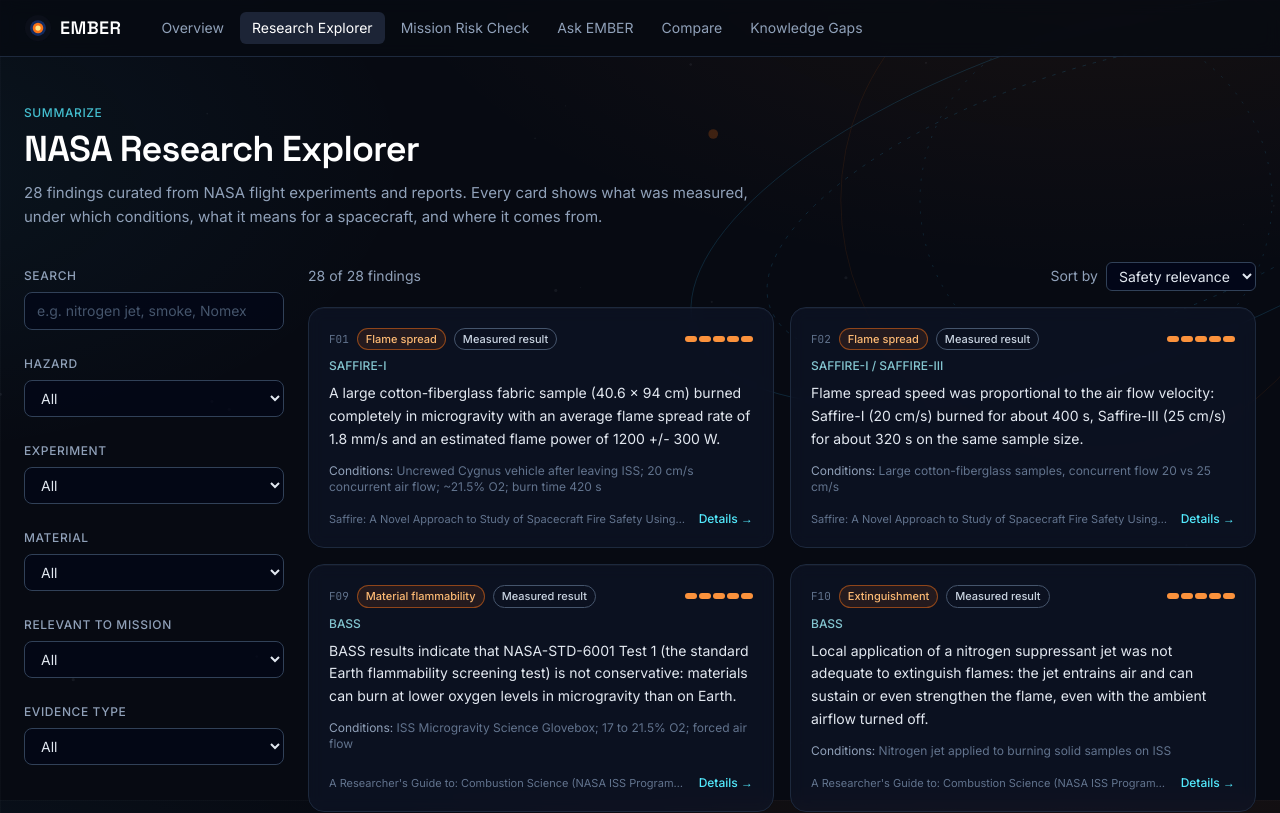
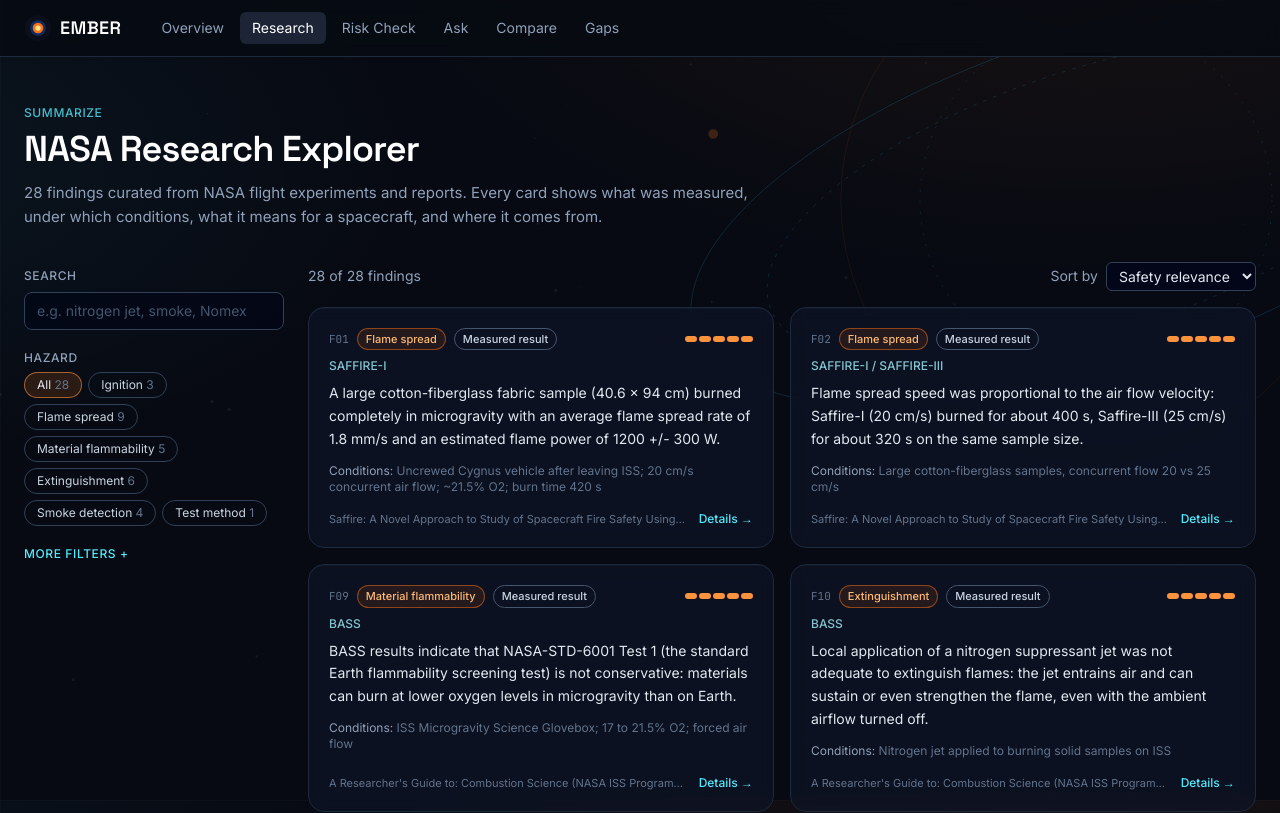
Before and after one commit to mohamed-nasser11/Flame-In-Freefall, a React (Vite) app: page /explorer in a window 1280 px wide. Shown: the top 813 px of the page. Built offline with nearby package versions, Linux system fonts and the light colour scheme.

Commit message:
feat(explorer): hazard chips and collapsible secondary filters; shorter nav labels

```diff
--- a/src/components/Layout.tsx
+++ b/src/components/Layout.tsx
@@ -3,11 +3,11 @@ import OrbitBackdrop from './OrbitBackdrop'
 
 const NAV = [
   { to: '/', label: 'Overview', end: true },
-  { to: '/explorer', label: 'Research Explorer' },
-  { to: '/risk-check', label: 'Mission Risk Check' },
-  { to: '/ask', label: 'Ask EMBER' },
+  { to: '/explorer', label: 'Research' },
+  { to: '/risk-check', label: 'Risk Check' },
+  { to: '/ask', label: 'Ask' },
   { to: '/compare', label: 'Compare' },
-  { to: '/gaps', label: 'Knowledge Gaps' },
+  { to: '/gaps', label: 'Gaps' },
 ]
 
 export default function Layout() {
@@ -22,7 +22,7 @@ export default function Layout() {
             <img src="/favicon.svg" alt="" className="h-7 w-7" />
             <span className="font-display text-lg font-semibold tracking-wide text-white">EMBER</span>
           </NavLink>
-          <nav className="-mx-1 flex min-w-0 basis-full gap-1 overflow-x-auto text-sm sm:basis-auto sm:flex-1">
+          <nav className="-mx-1 flex min-w-0 basis-full flex-wrap gap-1 text-sm sm:basis-auto sm:flex-1 sm:flex-nowrap sm:overflow-x-auto">
             {NAV.map((item) => (
               <NavLink
                 key={item.to}
--- a/src/pages/ExplorerPage.tsx
+++ b/src/pages/ExplorerPage.tsx
@@ -15,27 +15,24 @@ import {
   materialsOf,
 } from '../lib/data'
 import { search } from '../lib/search'
-import type { EvidenceType, Finding, HazardType, MissionTag } from '../lib/types'
+import type { EvidenceType, Finding, HazardType } from '../lib/types'
 
 type SortKey = 'relevance' | 'score' | 'id' | 'experiment'
 
-const MISSIONS: MissionTag[] = ['ISS', 'Moon', 'Mars']
-
 type Row = { f: Finding; score?: number; matched?: string[] }
-type FilterKey = 'hazard' | 'experiment' | 'material' | 'mission' | 'evidence'
+type FilterKey = 'hazard' | 'experiment' | 'material' | 'evidence'
 interface Option {
   value: string
   label: string
   count: number
 }
 
-const FILTER_KEYS: FilterKey[] = ['hazard', 'experiment', 'material', 'mission', 'evidence']
+const FILTER_KEYS: FilterKey[] = ['hazard', 'experiment', 'material', 'evidence']
 
 const MATCHERS: Record<FilterKey, (f: Finding, value: string) => boolean> = {
   hazard: (f, v) => f.hazard_type === v,
   experiment: (f, v) => experimentsOf(f).includes(v),
   material: (f, v) => materialsOf(f).includes(v),
-  mission: (f, v) => f.missions.includes(v as MissionTag),
   evidence: (f, v) => f.evidence_type === v,
 }
 
@@ -45,7 +42,6 @@ export default function ExplorerPage() {
   const hazard = (params.get('hazard') ?? '') as HazardType | ''
   const experiment = params.get('experiment') ?? ''
   const material = params.get('material') ?? ''
-  const mission = (params.get('mission') ?? '') as MissionTag | ''
   const evidence = (params.get('evidence') ?? '') as EvidenceType | ''
   const sort = (params.get('sort') ?? (q ? 'relevance' : 'score')) as SortKey
   const openId = params.get('finding')
@@ -67,7 +63,7 @@ export default function ExplorerPage() {
     }))
   }, [q])
 
-  const active: Partial<Record<FilterKey, string>> = { hazard, experiment, material, mission, evidence }
+  const active: Partial<Record<FilterKey, string>> = { hazard, experiment, material, evidence }
 
   /** Rows that pass every active filter except `skip`, used for the option counts. */
   function passing(skip?: FilterKey) {
@@ -85,6 +81,13 @@ export default function ExplorerPage() {
     }))
   }
 
+  const hazardOptions = optionsFor(
+    'hazard',
+    findingsDataset.hazard_types.map((h) => [h, HAZARD_LABELS[h]]),
+  )
+  const moreCount = [experiment, material, evidence].filter(Boolean).length
+  const moreOpen = moreCount > 0
+
   const results = (() => {
     const sorted = passing()
     if (sort === 'score' || (sort === 'relevance' && !q)) {
@@ -97,7 +100,7 @@ export default function ExplorerPage() {
     return sorted
   })()
 
-  const activeFilters = [hazard, experiment, material, mission, evidence].filter(Boolean).length
+  const activeFilters = [hazard, experiment, material, evidence].filter(Boolean).length
 
   return (
     <div className="mx-auto max-w-7xl px-4 py-12 sm:px-6">
@@ -122,16 +125,32 @@ export default function ExplorerPage() {
               className="mt-1.5 w-full rounded-lg border border-slate-700 bg-slate-950/70 px-3 py-2 text-sm text-white placeholder:text-slate-600 focus:border-cyan-500 focus:outline-none"
             />
           </div>
-          <Select
-            id="hazard"
-            label="Hazard"
-            value={hazard}
-            onChange={(v) => update('hazard', v)}
-            options={optionsFor(
-              'hazard',
-              findingsDataset.hazard_types.map((h) => [h, HAZARD_LABELS[h]]),
-            )}
-          />
+          <div>
+            <p className="label">Hazard</p>
+            <div className="mt-1.5 flex flex-wrap gap-1.5">
+              {[{ value: '', label: 'All', count: passing('hazard').length }, ...hazardOptions].map((o) => (
+                <button
+                  key={o.value || 'all'}
+                  onClick={() => update('hazard', o.value)}
+                  disabled={o.count === 0 && o.value !== hazard}
+                  aria-pressed={hazard === o.value}
+                  className={`rounded-full border px-3 py-1 text-xs transition-colors disabled:opacity-35 ${
+                    hazard === o.value
+                      ? 'border-ember-400/60 bg-ember-500/15 text-ember-200'
+                      : 'border-slate-700 text-slate-300 hover:border-slate-500 hover:text-white'
+                  }`}
+                >
+                  {o.label} <span className="text-slate-500">{o.count}</span>
+                </button>
+              ))}
+            </div>
+          </div>
+          <details className="group" open={moreOpen || undefined}>
+            <summary className="label cursor-pointer list-none select-none text-cyan-300 hover:text-cyan-200">
+              <span className="group-open:hidden">More filters{moreCount ? ` (${moreCount} on)` : ''} +</span>
+              <span className="hidden group-open:inline">Fewer filters −</span>
+            </summary>
+            <div className="mt-4 space-y-5">
               <Select
                 id="experiment"
                 label="Experiment"
@@ -153,16 +172,6 @@ export default function ExplorerPage() {
                 )}
               />
               <Select
-            id="mission"
-            label="Relevant to mission"
-            value={mission}
-            onChange={(v) => update('mission', v)}
-            options={optionsFor(
-              'mission',
-              MISSIONS.map((m) => [m, m]),
-            )}
-          />
-          <Select
                 id="evidence"
                 label="Evidence type"
                 value={evidence}
@@ -172,6 +181,8 @@ export default function ExplorerPage() {
                   (Object.keys(EVIDENCE_LABELS) as EvidenceType[]).map((e) => [e, EVIDENCE_LABELS[e].label]),
                 )}
               />
+            </div>
+          </details>
           {activeFilters > 0 && (
             <button
               className="text-xs text-cyan-300 hover:text-cyan-200"
@@ -247,7 +258,6 @@ const FILTER_LABELS: Record<FilterKey, string> = {
   hazard: 'Hazard',
   experiment: 'Experiment',
   material: 'Material',
-  mission: 'Mission',
   evidence: 'Evidence',
 }
 
```
Also changed, not shown: 1 other file (tests, documents, lock files or other folders). Lines whose indentation alone changed are shown as unchanged.
